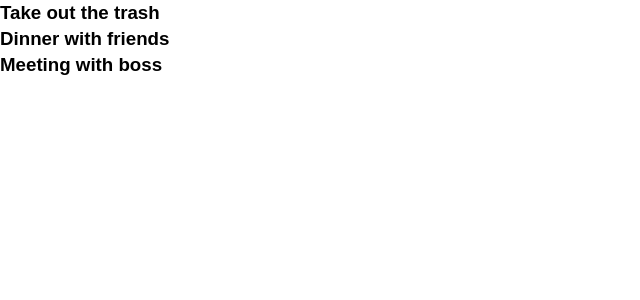
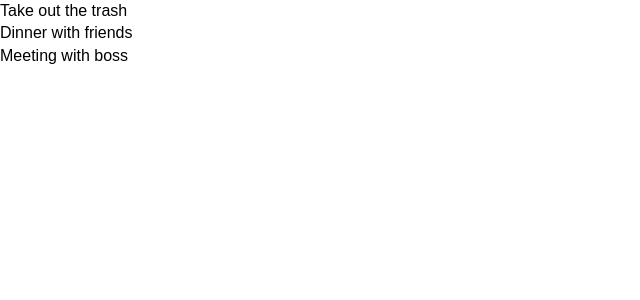
Before and after one commit to mohitrrane/hello_react, a React (Create React App) app in the folder todo_app/: page / in a window 1280 px wide. Shown: the top 300 px of the page, without its empty margins (0-640 px from the left). Built offline with nearby package versions, Linux system fonts and the light colour scheme.

Commit message:
Created TodoItem Object

```diff
--- /dev/null
+++ b/todo_app/src/components/TodoItem.js
@@ -0,0 +1,10 @@
+import React, {Component} from 'react';
+
+class TodoItem extends Component {
+    render(){
+        return(
+        <div>{this.props.todo.title}</div>
+    )};
+}
+
+export default TodoItem;
--- a/todo_app/src/components/Todos.js
+++ b/todo_app/src/components/Todos.js
@@ -1,9 +1,10 @@
 import React, {Component} from 'react';
+import TodoItem from './TodoItem'
 
 class Todos extends Component {
     render(){
         return this.props.todos.map((todo) => (
-            <h3>{todo.title}</h3>
+            <TodoItem todo={todo}/>
         ));
     };
 }
```
